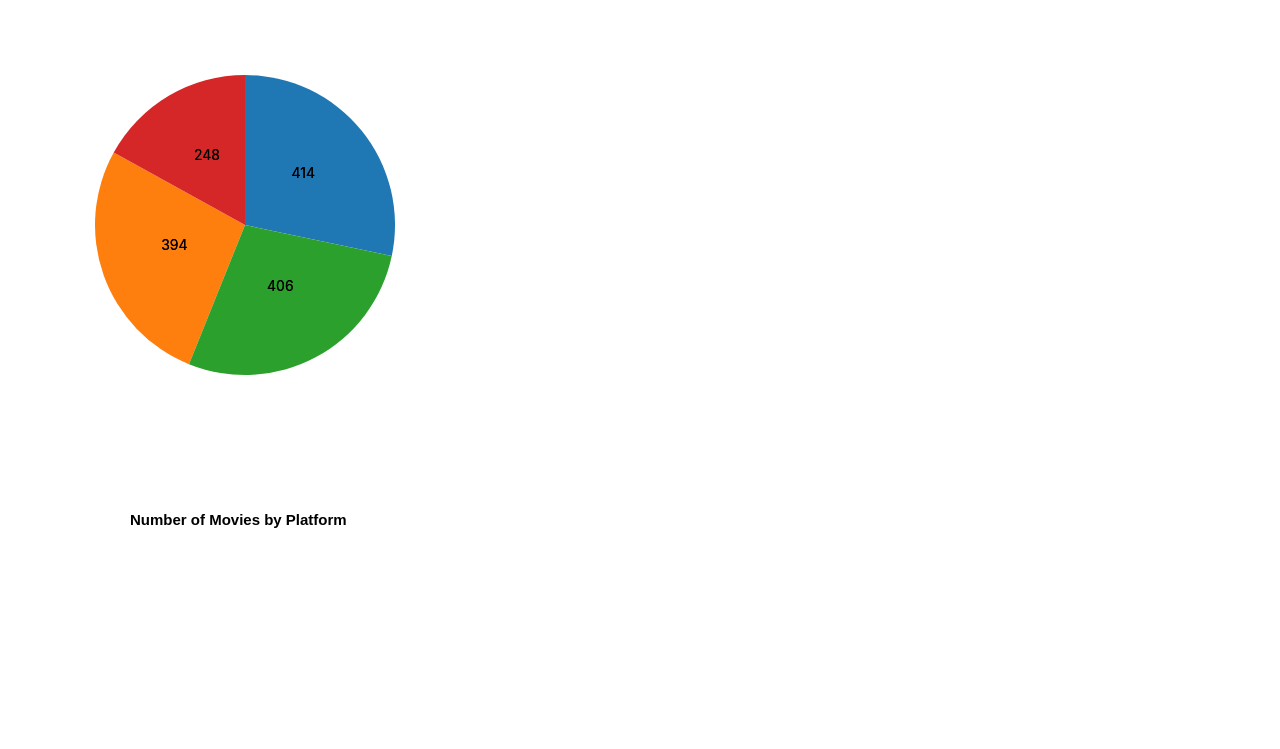
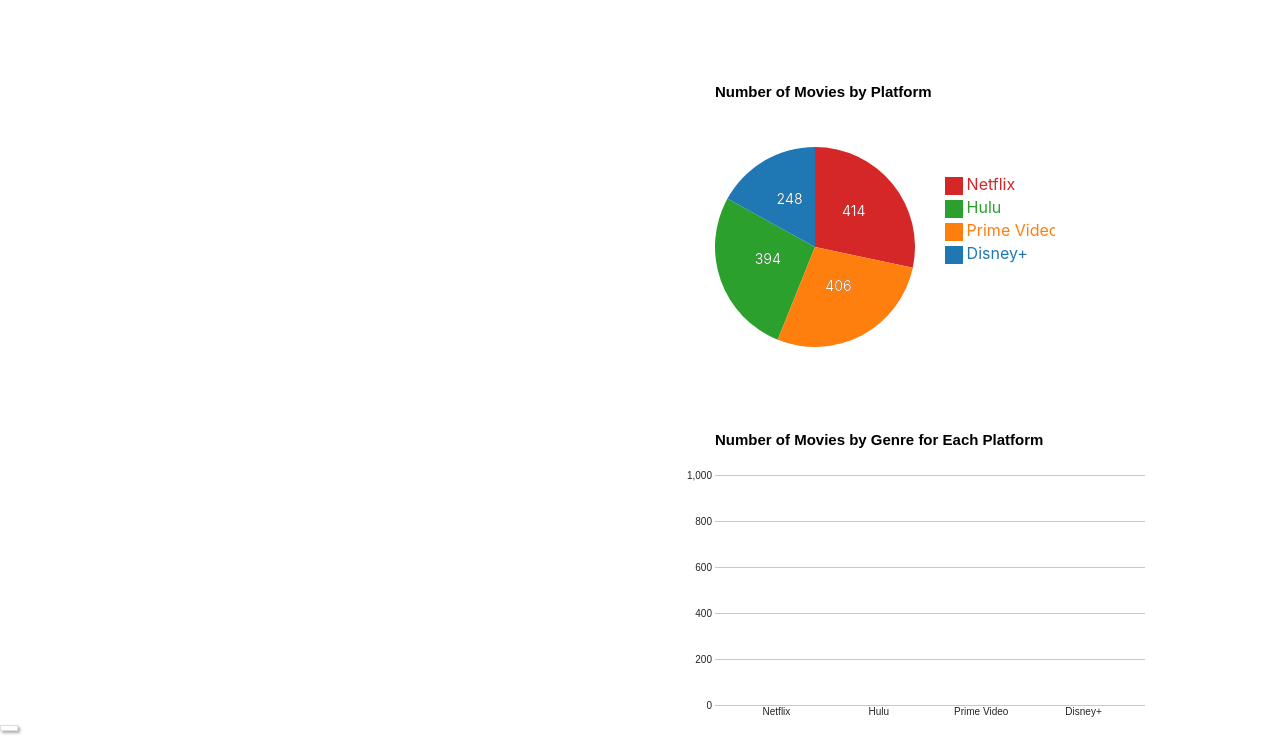
Before and after one commit to eysk-io/MoviePlatformComps, a plain HTML site: page index.html in a window 1280 px wide. Shown: the part 51-800 px from the top of the page. Drawn offline with nearby package versions, Linux system fonts and the light colour scheme.

Commit message:
pie is done

```diff
--- a/index.html
+++ b/index.html
@@ -18,12 +18,18 @@
                 <svg id="innovation-chart"></svg>
             </div>
             <div class="col">
-                <div class="row">
+                <br>
+                <br>
+                <br>
+                <span>
                     <svg id="pie-chart"></svg>
-                </div>
-                <div class="row">
+                </span>
+                <br>
+                <br>
+                <br>
+                <span>
                     <svg id="bar-chart"></svg>
-                </div>
+                </span>
             </div>
         </div>
     </div>
--- a/js/barChart.js
+++ b/js/barChart.js
@@ -3,8 +3,8 @@
   constructor(_config, _data) {
      this.config = {
       parentElement: _config.parentElement,
-      containerWidth: 800,
-      containerHeight: 500,
+      containerWidth: 500,
+      containerHeight: 300,
       margin: {top: 50, right: 10, bottom: 20, left: 60},
     }
     this.data = _data;
--- a/js/innovationChart.js
+++ b/js/innovationChart.js
@@ -3,7 +3,7 @@
   constructor(_config, _data) {
     this.config = {
       parentElement: _config.parentElement,
-      containerWidth: 700,
+      containerWidth: 500,
       containerHeight: 500,
       margin: {top: 15, right: 15, bottom: 20, left: 25}
     }
--- a/js/pieChart.js
+++ b/js/pieChart.js
@@ -3,8 +3,8 @@
   constructor(_config, _data) {
     this.config = {
       parentElement: _config.parentElement,
-      containerWidth: _config.containerWidth || 500,
-      containerHeight: _config.containerHeight || 500,
+      containerWidth: _config.containerWidth || 400,
+      containerHeight: _config.containerHeight || 300,
       margin: _config.margin || {top: 20, right: 20, bottom: 20, left: 60}
     }
     this.data = _data;
@@ -24,12 +24,11 @@
       "Prime Video",
       "Disney+",
     ]
-
     vis.colors = [
+      '#d62728',
+      '#2ca02c',
+      '#ff7f0e',
       '#1f77b4',
-      '#ff7f0e',
-      '#2ca02c',
-      '#d62728',
       ]
 
     vis.colorScale = d3.scaleOrdinal()
@@ -40,20 +39,14 @@
     .attr('width', vis.config.containerWidth)
     .attr('height', vis.config.containerHeight)
 
-    vis.svg
+    vis.title = vis.svg
       .append('g')
         .append('text')
-        .attr("x",  vis.config.margin.left)
-        .attr("y", vis.config.margin.top)
         .style('font-family', 'arial')
         .style("font-size", "15px")
         .style("font-weight", "bold")
-        .text('Number of Movies by Platform');
-
-    vis.chart = vis.svg
-    .append('g')
-    .attr('transform', `translate(${vis.config.margin.left},${vis.config.margin.top})`);
-
+        .text('Number of Movies by Platform')
+        .attr('transform', `translate(${vis.config.margin.left},${vis.config.margin.top })`)
   }
 
 
@@ -76,18 +69,16 @@
                   vis.platformMovieCount[3][1],
                 ];
 
-    var svg = d3.select("svg");
-
-    let g = svg.append("g")
-               .attr('transform', `translate(${vis.config.margin.left + 100},${vis.config.margin.top + 200})`);
+    let chart = vis.svg.append("g")
+               .attr('transform', `translate(${vis.config.margin.left + 100},${vis.config.margin.top + 150})`);
 
     var pie = d3.pie();
 
     var arc = d3.arc()
                 .innerRadius(0)
-                .outerRadius(150);
+                .outerRadius(100);
 
-    var arcs = g.selectAll("arc")
+    var arcs = chart.selectAll("arc")
                 .data(pie(data))
                 .enter()
                 .append("g");
@@ -117,5 +108,40 @@
         })
         .style('text-anchor', 'middle')
         .style('font-size', 14)
+        .style('fill', 'white')
+
+    let size = 18
+    vis.legend = vis.svg.append('g')
+
+    vis.legend.attr('transform', `translate(${190},0)`);
+
+    vis.legend.selectAll('squares')
+           .data(vis.colors)
+           .enter()
+           .append('rect')
+           .attr('x', 100)
+           .attr('y', function(d, i) {
+             return 100 + i * (size + 5)
+           })
+           .attr('width', size)
+           .attr('height', size)
+           .style("fill", d => d)
+
+    vis.legend.selectAll('labels')
+           .data(vis.platforms)
+           .enter()
+           .append("text")
+           .attr("x", 100 + size * 1.2)
+           .attr("y", function(d, i) {
+             return 100 + i * (size + 5) + (size / 2)
+           })
+           .attr('text-anchor', 'left')
+           .style("fill", function(d, i) {
+             return vis.colors[i]
+           })
+           .style('alignment-baseline', 'middle')
+           .text(d => d)
+
+
   }
 }
```
Also changed, not shown: README.md. Lines whose indentation alone changed are shown as unchanged.
